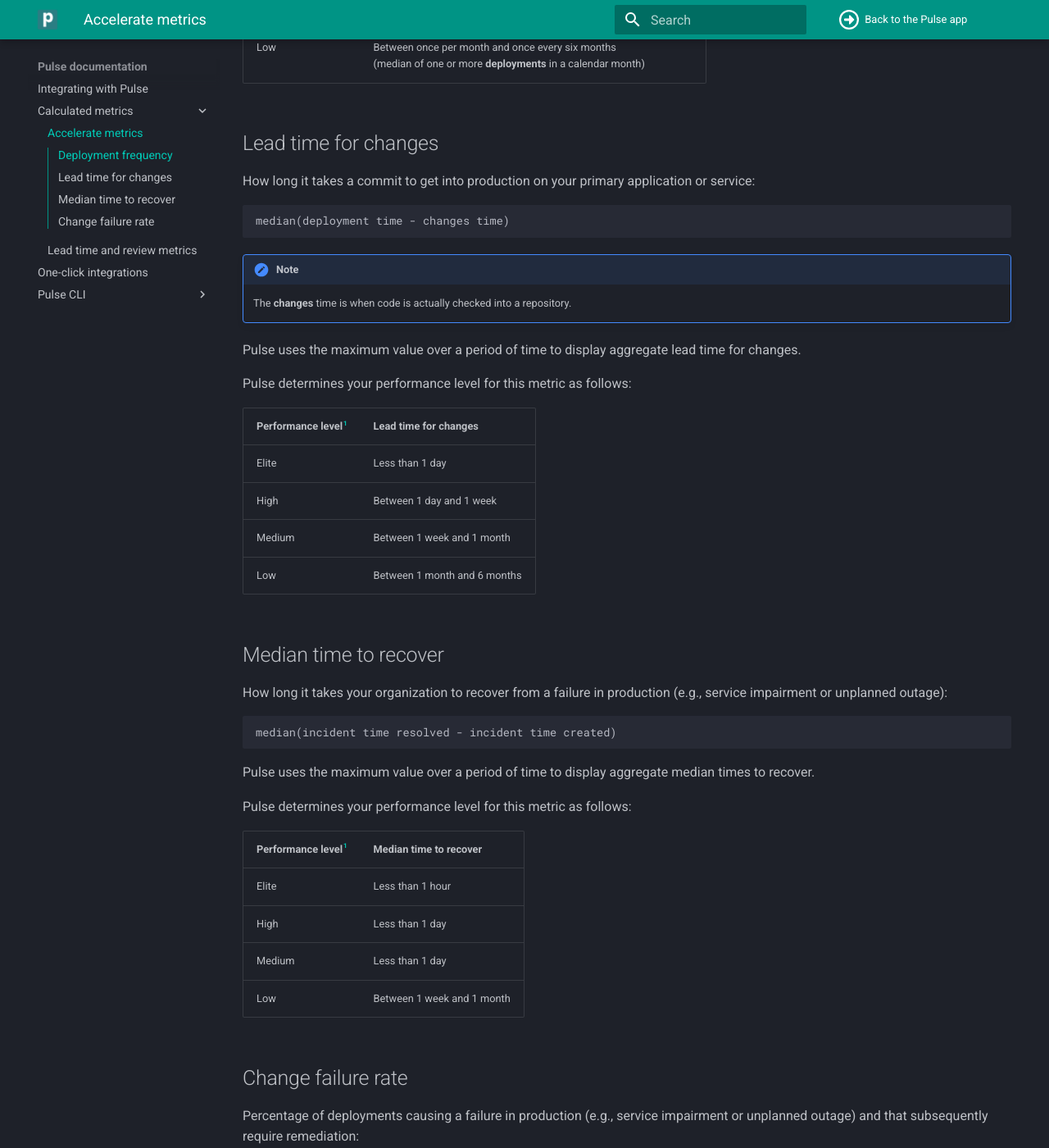
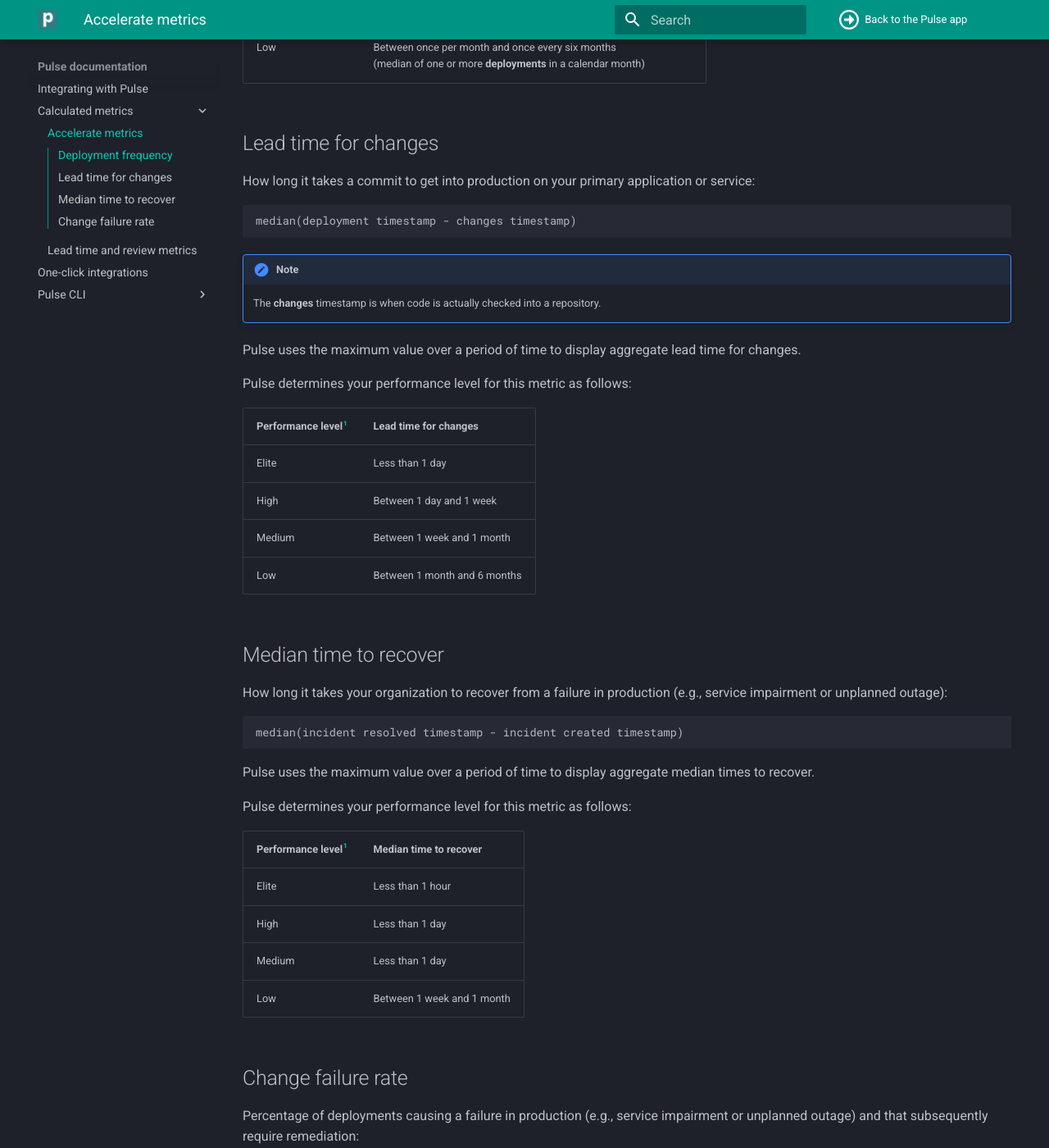
Before and after one commit to codacy/pulse-user-docs, an MkDocs documentation site: the page built from docs/metrics/accelerate.md, in a window 1280 px wide and 1400 px high, scrolled down 879 px. Shown: the whole window at 82% size. Built offline with MkDocs 1.6.1 and Material for MkDocs 9.7.7, drawn with Linux system fonts in a browser that asks for light colours.

Commit message:
clean: Clarify distinction between times and event timestamps

````diff
--- a/docs/metrics/accelerate.md
+++ b/docs/metrics/accelerate.md
@@ -31,11 +31,11 @@
 How long it takes a commit to get into production on your primary application or service:
 
 ```text
-median(deployment time - changes time)
+median(deployment timestamp - changes timestamp)
 ```
 
 !!! note
-    The **changes** time is when code is actually checked into a repository.
+    The **changes** timestamp is when code is actually checked into a repository.
 
 Pulse uses the maximum value over a period of time to display aggregate lead time for changes.
 
@@ -53,7 +53,7 @@
 How long it takes your organization to recover from a failure in production (e.g., service impairment or unplanned outage):
 
 ```text
-median(incident time resolved - incident time created)
+median(incident resolved timestamp - incident created timestamp)
 ```
 
 Pulse uses the maximum value over a period of time to display aggregate median times to recover.
````
